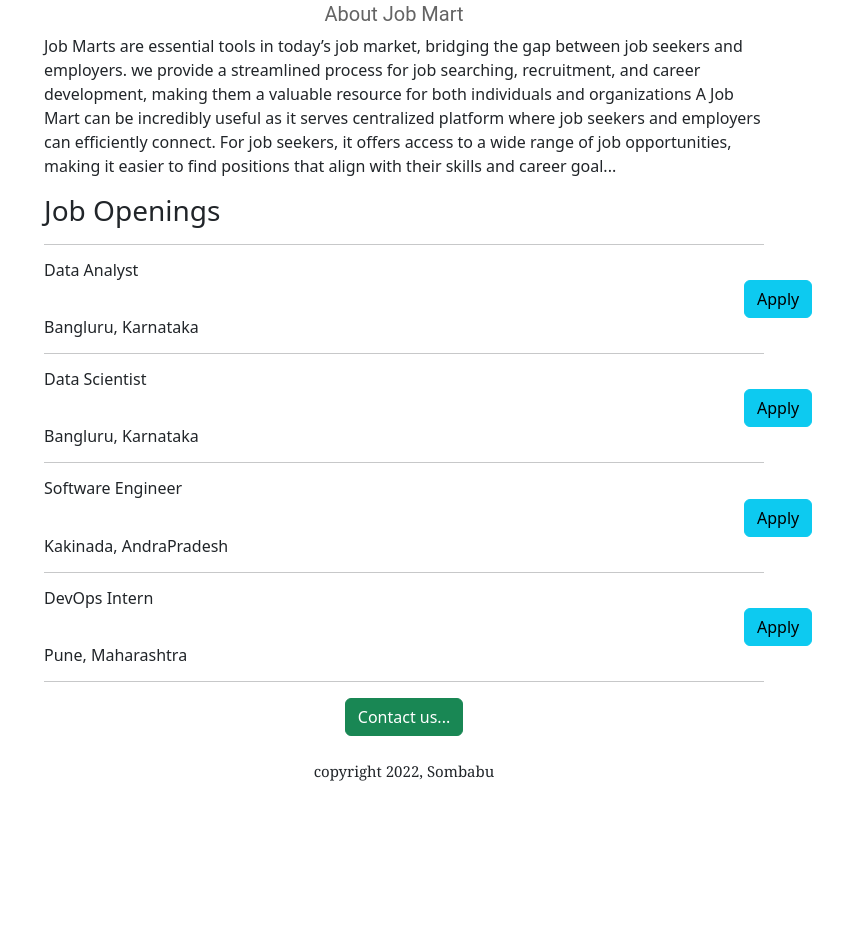
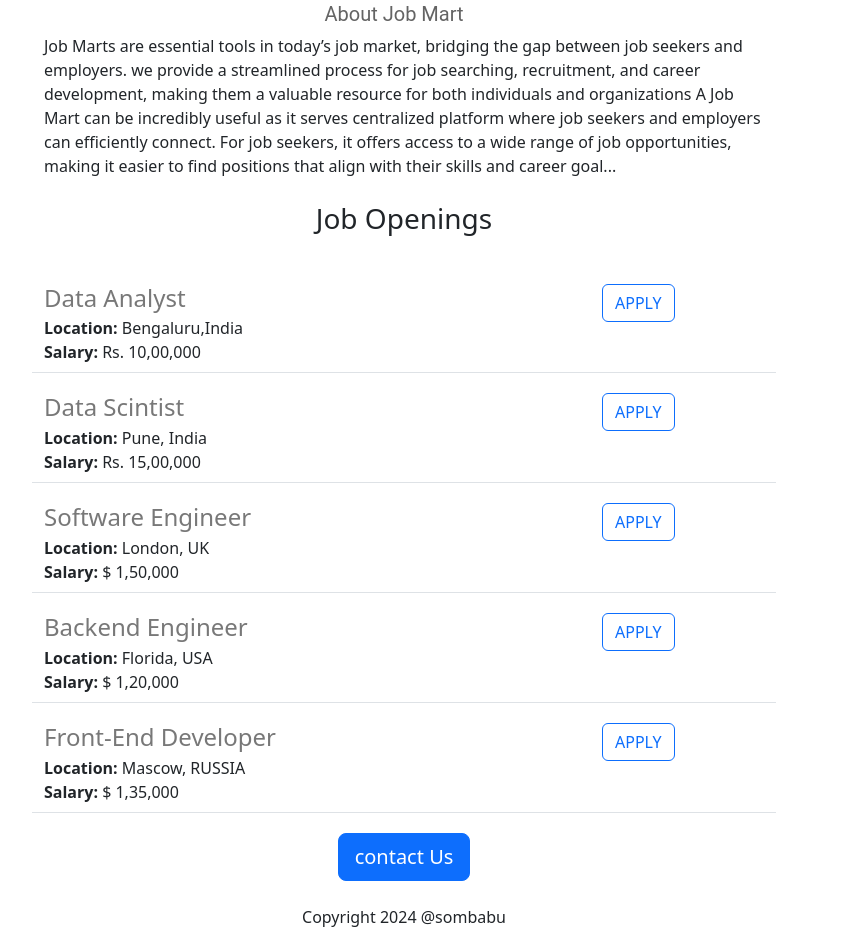
Before and after one commit to Sombabu25/Job-Mart, a Flask app: page / in a window 1280 px wide. Shown: the part 274-1219 px from the top of the page, without its empty margins (236-1079 px from the left). Before the commit the page ends 1055 px from the top, so only its background shows below. Run offline with Flask 3, Linux system fonts and the light colour scheme.

Commit message:
added Dynamic data and API routes

```diff
--- a/app.py
+++ b/app.py
@@ -1,10 +1,46 @@
 
-from flask import Flask,render_template
+from flask import Flask,render_template,jsonify
 app=Flask(__name__)
+
+
+JOBS=[ {"id":"1",
+        "title":"Data Analyst",
+        "location":"Bengaluru,India",
+        "salary":"Rs. 10,00,000"},
+
+       {"id":"2",
+         "title":"Data Scintist",
+         "location":"Pune, India",
+         "salary":"Rs. 15,00,000"},
+
+       {"id":"3",
+        "title":"Software Engineer",
+        "location":"London, UK",
+        "salary":"$ 1,50,000"},
+
+       {"id":"4",
+        "title":"Backend Engineer",
+        "location":"Florida, USA",
+        "salary":"$ 1,20,000"
+        },
+      {"id":"5",
+        "title":"Front-End Developer",
+        "location":"Mascow, RUSSIA",
+        "salary":"$ 1,35,000"
+        }
+
+      ]
+
 
 @app.route("/")
 def greet():
-  return render_template("home.html")
+  return render_template('home.html',jobs=JOBS)
+
+
+@app.route("/jobs")
+def show():
+  return jsonify(JOBS)
+
 
 
 
--- a/templates/home.html
+++ b/templates/home.html
@@ -109,33 +109,32 @@
         A Job Mart can be incredibly useful as it serves centralized platform where job seekers and employers can efficiently
          connect. For job seekers, it offers access to a wide range of job opportunities, making it easier to find positions that align with
          their skills and career goal...</p>
-    <h3>Job Openings</h3>
-    <hr>
-    <h6 id="1">Data Analyst   <button class="btn btn-info" id="button3-apply"> Apply           </button>  <br> Bangluru, Karnataka </h6>
-    <hr>
-
-    <h6>Data Scientist   <button id="button2-apply" class="btn btn-info"> Apply </button>      <br> Bangluru, Karnataka </h6>
-    <hr>
-
-    <h6>Software Engineer   <button id="button3-apply" class="btn btn-info"> Apply             </button>  <br> Kakinada, AndraPradesh </h6>
-    <hr>
-
-    <h6>DevOps Intern   <button id="button4-apply" class="btn btn-info"> Apply </button>      <br> Pune, Maharashtra </h6>
-    <hr>
+    <h3 class='text-center mt-4 mb-5'>Job Openings</h3>
 
 
 
-    <div id="button" class="d-grid gap-2 d-md-block">
-        <button type="button" class="btn btn-success " >Contact us...</button>
-    <p id="botton-copywrite" class="mt-4">copyright 2022, Sombabu</p>
-    </div>
+      <div class="mb-10">
 
 
-    </div>
+          {% for job in jobs %}
+
+         {% include 'job-items.html' %}
+
+          {% endfor %}
+
+      </div>
 
 
 
 
 
+
+  <div class="text-center">
+  <button  class="btn btn-primary btn-lg ">contact Us</button>
+        <p class="mt-4">Copyright 2024 @sombabu</p>
+    </div>
+
+
+
 </body>
 </html>
--- /dev/null
+++ b/templates/job-items.html
@@ -0,0 +1,32 @@
+  <div class="border-bottom row" style="margin-bottom:20px; padding-bottom:8px" >
+    <div class="col-9">
+
+    <h4 style="color:rgb(120,120,120); margin-bottom:4px;">
+
+
+    {{job['title']}} </h4>
+
+
+  <div>
+    <b>Location: </b>   {{job['location']}}
+  </div>
+
+
+
+  {% if 'salary' in job %}
+  <div>
+    <b>Salary: </b>  {{job['salary']}}
+  </div>
+
+
+  {% endif %}
+
+    </div>
+
+
+    <div class="col-3">
+    <button type="button" class="btn btn-outline-primary">APPLY</button>
+    </div>
+
+
+</div>
```
Also changed, not shown: templates/style.css (deleted, +0 -74 lines).
